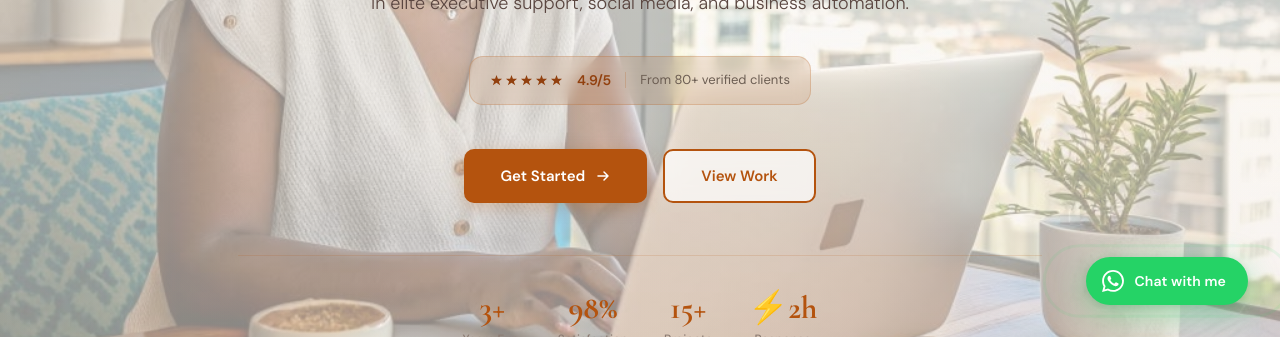
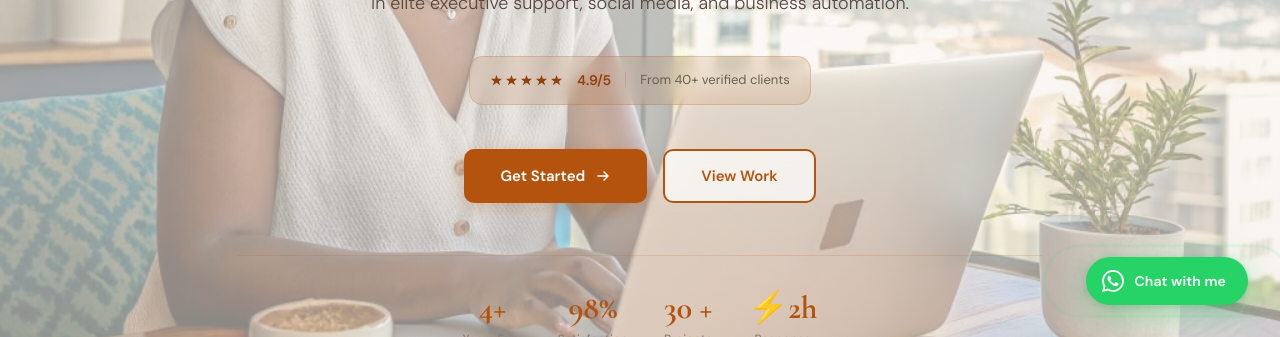
Before and after one commit to feruziafrica/vallerie_frontend, a React (Vite) app: page / in a window 1280 px wide. Shown: the part 463-800 px from the top of the page. Built offline with nearby package versions, Linux system fonts and the light colour scheme; no server answers.

Commit message:
Every small fix

```diff
--- a/src/components/sections/About.jsx
+++ b/src/components/sections/About.jsx
@@ -6,7 +6,7 @@ import { useState, useEffect } from "react";
 const SKILLS = [
   ["Admin Expert", "3+ yr", "Inbox, calendar, docs"],
   ["Social Media",  "3+ yr", "Strategy & content"],
-  ["CRM & Tools",   "2+ yr", "HubSpot, Zapier, etc."],
+  ["CRM & Tools",   "3+ yr", "HubSpot, Zapier, etc."],
   ["Project Mgmt",  "3+ yr", "Agile, Waterfall"],
 ];
 
@@ -83,7 +83,7 @@ const AboutPhoto = ({ inView }) => (
           zIndex: 10,
         }}
       >
-        <div className="font-display" style={{ fontSize: 28, fontWeight: 700, color: "var(--amber-800)", lineHeight: 1 }}>5+</div>
+        <div className="font-display" style={{ fontSize: 28, fontWeight: 700, color: "var(--amber-800)", lineHeight: 1 }}>4+</div>
         <div style={{ fontSize: 10, color: "var(--amber-700)", fontWeight: 600, letterSpacing: "0.08em", textTransform: "uppercase", marginTop: 4 }}>Years</div>
       </motion.div>
 
--- a/src/components/sections/Hero.jsx
+++ b/src/components/sections/Hero.jsx
@@ -255,7 +255,7 @@ const Hero = () => {
                 }}
               />
               <span style={{ fontSize: 13, color: "#6B5D52", fontWeight: 400 }}>
-                From 80+ verified clients
+                From 40+ verified clients
               </span>
             </motion.div>
 
@@ -338,7 +338,7 @@ const Hero = () => {
                 flexWrap: "wrap",
               }}
             >
-              {[["3+", "Years Exp."], ["98%", "Satisfaction"], ["15+", "Projects"], ["⚡2h", "Response"]].map(([n, l]) => (
+              {[["4+", "Years Exp."], ["98%", "Satisfaction"], ["30 +", "Projects"], ["⚡2h", "Response"]].map(([n, l]) => (
                 <div key={l} style={{ textAlign: "center" }}>
                   <div
                     className="font-display"
```
